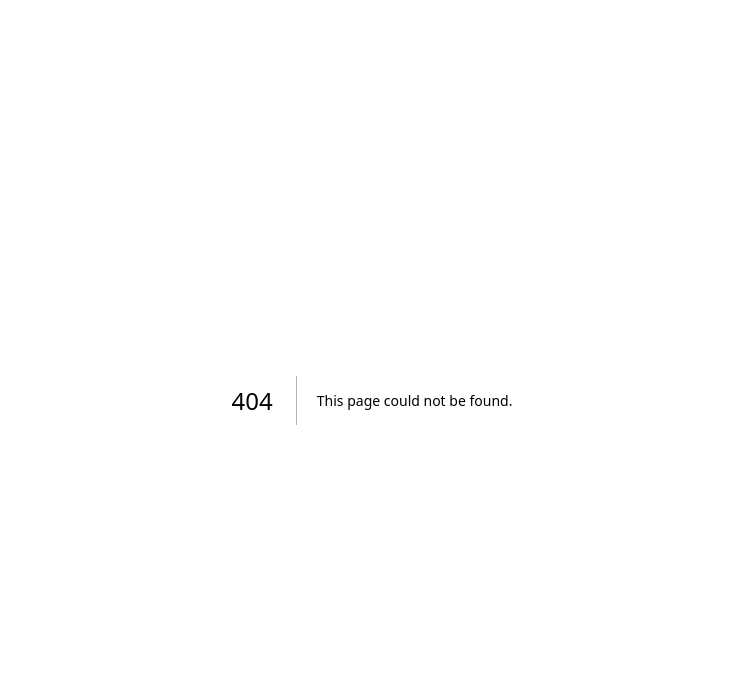
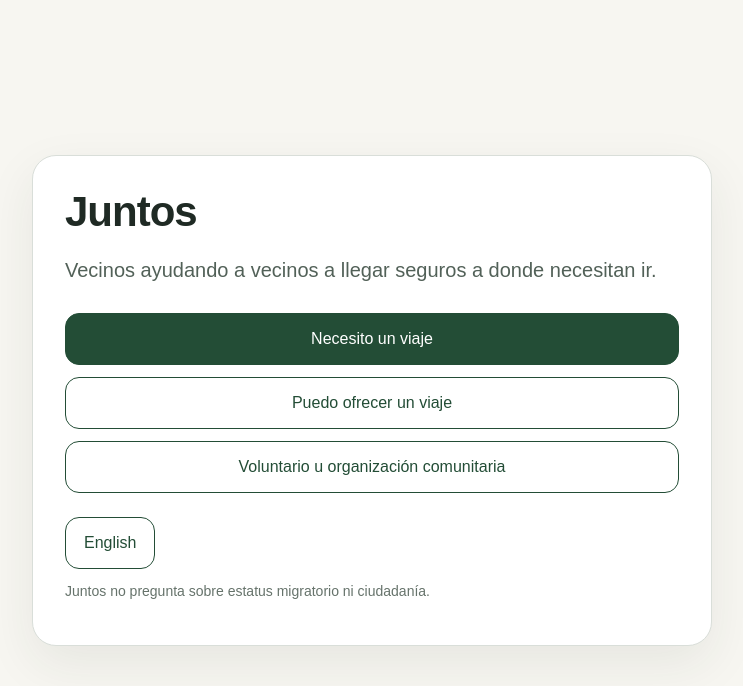
Before and after one commit to jmccrady/Juntos, a Next.js app: page /es in a window 1280 px wide. Before the commit this address had no page. Shown: the top 686 px of the page, without its empty margins (268-1011 px from the left). Built offline with nearby package versions, Linux system fonts and the light colour scheme.

Commit message:
Add bilingual Juntos landing page

```diff
--- /dev/null
+++ b/app/[locale]/page.tsx
@@ -0,0 +1,40 @@
+import Link from 'next/link'
+import { notFound } from 'next/navigation'
+import { isLocale, messages } from '@/lib/i18n'
+
+export default async function LocaleHome({ params }: { params: Promise<{ locale: string }> }) {
+  const { locale } = await params
+  if (!isLocale(locale)) notFound()
+
+  const copy = messages[locale]
+  const otherLocale = locale === 'en' ? 'es' : 'en'
+
+  return (
+    <main className="page-shell">
+      <section className="card">
+        <h1 className="brand">Juntos</h1>
+        <p className="tagline">{copy.tagline}</p>
+
+        <div className="actions">
+          <Link className="button button-primary" href={`/${locale}/ride/request`}>
+            {copy.needRide}
+          </Link>
+          <Link className="button button-secondary" href={`/${locale}/driver/apply`}>
+            {copy.giveRide}
+          </Link>
+          <Link className="button button-secondary" href={`/${locale}/community`}>
+            {copy.volunteer}
+          </Link>
+        </div>
+
+        <div className="language-row">
+          <Link href={`/${otherLocale}`} className="button button-secondary">
+            {locale === 'en' ? 'Español' : 'English'}
+          </Link>
+        </div>
+
+        <p className="small">{copy.privacy}</p>
+      </section>
+    </main>
+  )
+}
```
